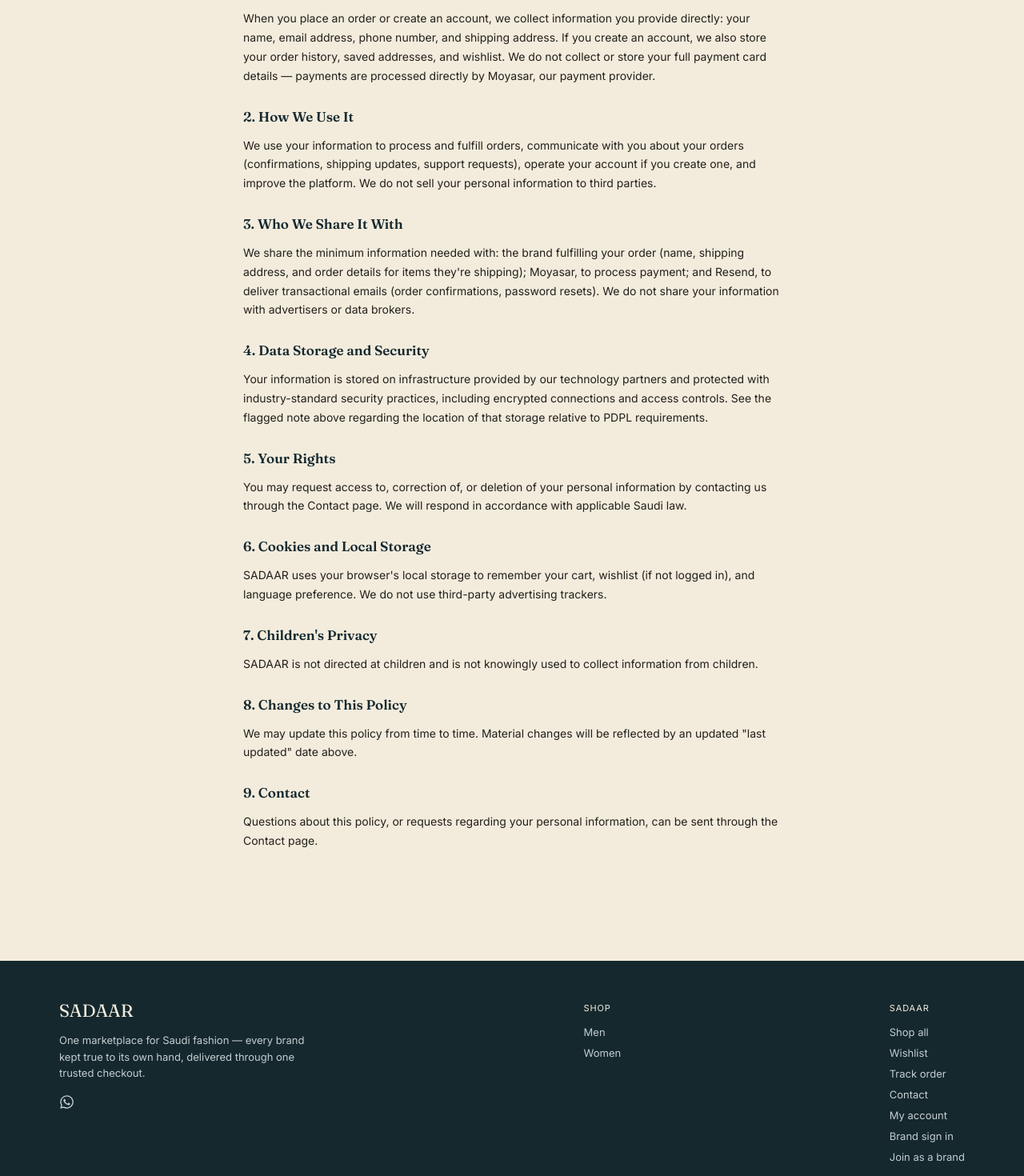
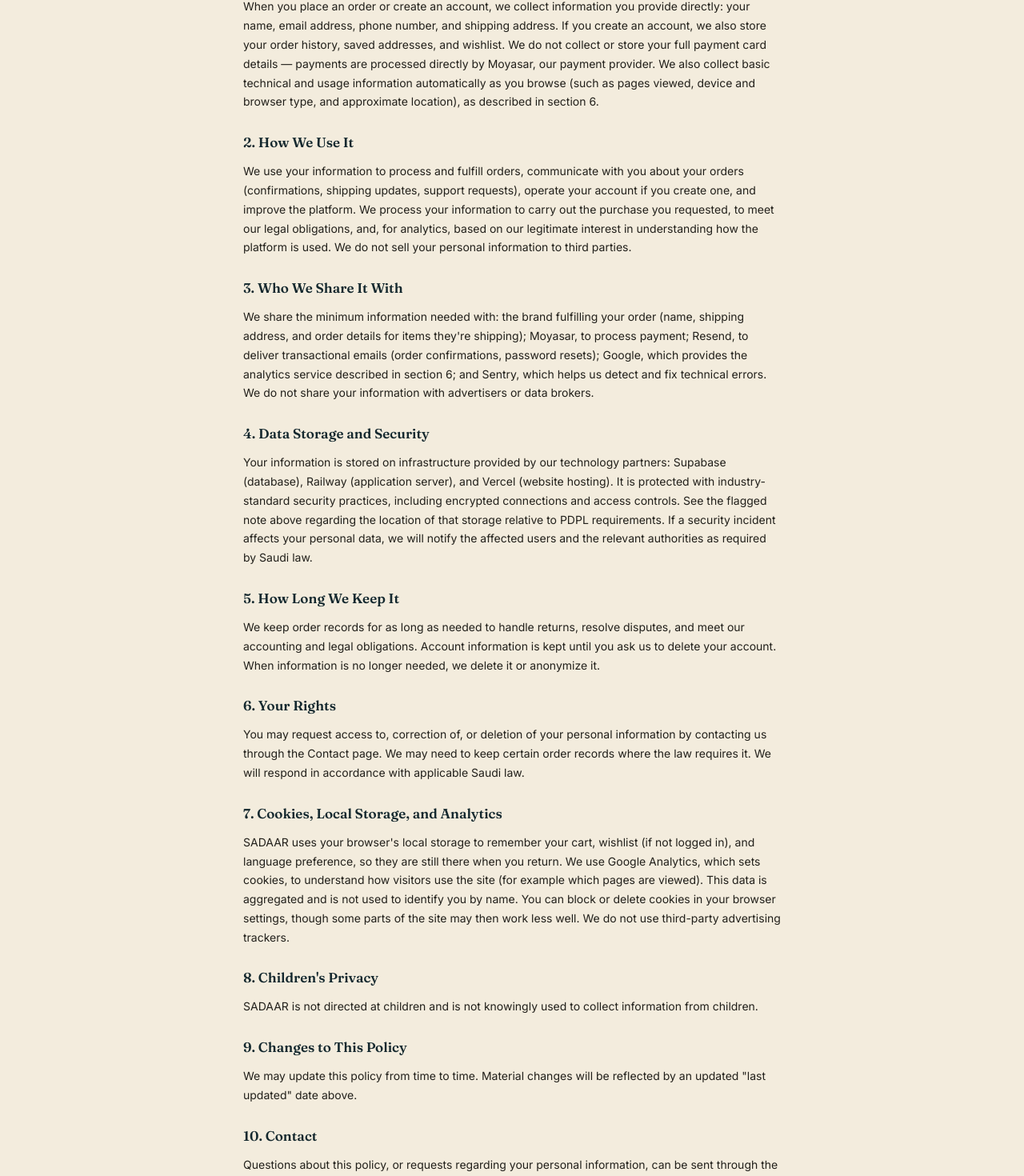
Before and after one commit to abairagd/sadaar-nextjs, a Next.js app: page /privacy in a window 1280 px wide. Shown: the part 471-1941 px from the top of the page at 80% size. Built offline with nearby package versions, Linux system fonts and the light colour scheme; no server answers.

Commit message:
Update Terms, FAQ and Privacy Policy

```diff
--- a/app/privacy/page.js
+++ b/app/privacy/page.js
@@ -14,7 +14,7 @@ export default function PrivacyPage() {
   return (
     <div style={{ maxWidth: 720, margin: "0 auto", padding: "48px 24px 64px" }}>
       <h1 style={legalH1}>Privacy Policy</h1>
-      <p style={legalMeta}>Last updated: July 2026. This is a starting draft prepared for SADAAR and has not yet been reviewed by a licensed attorney specializing in Saudi data protection law — see the flagged note below before relying on this as SADAAR's final policy.</p>
+      <p style={legalMeta}>Last updated: November 2026. This policy has not yet been reviewed by a licensed attorney specializing in Saudi data protection law — see the flagged note below.</p>
 
       <div style={{ background: "#F3E6D8", border: "1px solid #E5CBA3", padding: 16, marginBottom: 24 }}>
         <p style={{ ...legalP, marginBottom: 0, color: "#8A5A1E" }}>
@@ -23,31 +23,34 @@ export default function PrivacyPage() {
       </div>
 
       <h2 style={legalH2}>1. What We Collect</h2>
-      <p style={legalP}>When you place an order or create an account, we collect information you provide directly: your name, email address, phone number, and shipping address. If you create an account, we also store your order history, saved addresses, and wishlist. We do not collect or store your full payment card details — payments are processed directly by Moyasar, our payment provider.</p>
+      <p style={legalP}>When you place an order or create an account, we collect information you provide directly: your name, email address, phone number, and shipping address. If you create an account, we also store your order history, saved addresses, and wishlist. We do not collect or store your full payment card details — payments are processed directly by Moyasar, our payment provider. We also collect basic technical and usage information automatically as you browse (such as pages viewed, device and browser type, and approximate location), as described in section 6.</p>
 
       <h2 style={legalH2}>2. How We Use It</h2>
-      <p style={legalP}>We use your information to process and fulfill orders, communicate with you about your orders (confirmations, shipping updates, support requests), operate your account if you create one, and improve the platform. We do not sell your personal information to third parties.</p>
+      <p style={legalP}>We use your information to process and fulfill orders, communicate with you about your orders (confirmations, shipping updates, support requests), operate your account if you create one, and improve the platform. We process your information to carry out the purchase you requested, to meet our legal obligations, and, for analytics, based on our legitimate interest in understanding how the platform is used. We do not sell your personal information to third parties.</p>
 
       <h2 style={legalH2}>3. Who We Share It With</h2>
-      <p style={legalP}>We share the minimum information needed with: the brand fulfilling your order (name, shipping address, and order details for items they're shipping); Moyasar, to process payment; and Resend, to deliver transactional emails (order confirmations, password resets). We do not share your information with advertisers or data brokers.</p>
+      <p style={legalP}>We share the minimum information needed with: the brand fulfilling your order (name, shipping address, and order details for items they're shipping); Moyasar, to process payment; Resend, to deliver transactional emails (order confirmations, password resets); Google, which provides the analytics service described in section 6; and Sentry, which helps us detect and fix technical errors. We do not share your information with advertisers or data brokers.</p>
 
       <h2 style={legalH2}>4. Data Storage and Security</h2>
-      <p style={legalP}>Your information is stored on infrastructure provided by our technology partners and protected with industry-standard security practices, including encrypted connections and access controls. See the flagged note above regarding the location of that storage relative to PDPL requirements.</p>
+      <p style={legalP}>Your information is stored on infrastructure provided by our technology partners: Supabase (database), Railway (application server), and Vercel (website hosting). It is protected with industry-standard security practices, including encrypted connections and access controls. See the flagged note above regarding the location of that storage relative to PDPL requirements. If a security incident affects your personal data, we will notify the affected users and the relevant authorities as required by Saudi law.</p>
 
-      <h2 style={legalH2}>5. Your Rights</h2>
-      <p style={legalP}>You may request access to, correction of, or deletion of your personal information by contacting us through the Contact page. We will respond in accordance with applicable Saudi law.</p>
+      <h2 style={legalH2}>5. How Long We Keep It</h2>
+      <p style={legalP}>We keep order records for as long as needed to handle returns, resolve disputes, and meet our accounting and legal obligations. Account information is kept until you ask us to delete your account. When information is no longer needed, we delete it or anonymize it.</p>
 
-      <h2 style={legalH2}>6. Cookies and Local Storage</h2>
-      <p style={legalP}>SADAAR uses your browser's local storage to remember your cart, wishlist (if not logged in), and language preference. We do not use third-party advertising trackers.</p>
+      <h2 style={legalH2}>6. Your Rights</h2>
+      <p style={legalP}>You may request access to, correction of, or deletion of your personal information by contacting us through the Contact page. We may need to keep certain order records where the law requires it. We will respond in accordance with applicable Saudi law.</p>
 
-      <h2 style={legalH2}>7. Children's Privacy</h2>
+      <h2 style={legalH2}>7. Cookies, Local Storage, and Analytics</h2>
+      <p style={legalP}>SADAAR uses your browser's local storage to remember your cart, wishlist (if not logged in), and language preference, so they are still there when you return. We use Google Analytics, which sets cookies, to understand how visitors use the site (for example which pages are viewed). This data is aggregated and is not used to identify you by name. You can block or delete cookies in your browser settings, though some parts of the site may then work less well. We do not use third-party advertising trackers.</p>
+
+      <h2 style={legalH2}>8. Children's Privacy</h2>
       <p style={legalP}>SADAAR is not directed at children and is not knowingly used to collect information from children.</p>
 
-      <h2 style={legalH2}>8. Changes to This Policy</h2>
+      <h2 style={legalH2}>9. Changes to This Policy</h2>
       <p style={legalP}>We may update this policy from time to time. Material changes will be reflected by an updated "last updated" date above.</p>
 
-      <h2 style={legalH2}>9. Contact</h2>
-      <p style={legalP}>Questions about this policy, or requests regarding your personal information, can be sent through the Contact page.</p>
+      <h2 style={legalH2}>10. Contact</h2>
+      <p style={legalP}>Questions about this policy, or requests regarding your personal information, can be sent through the Contact page or on WhatsApp at +966 55 522 6474.</p>
     </div>
   );
 }
```
